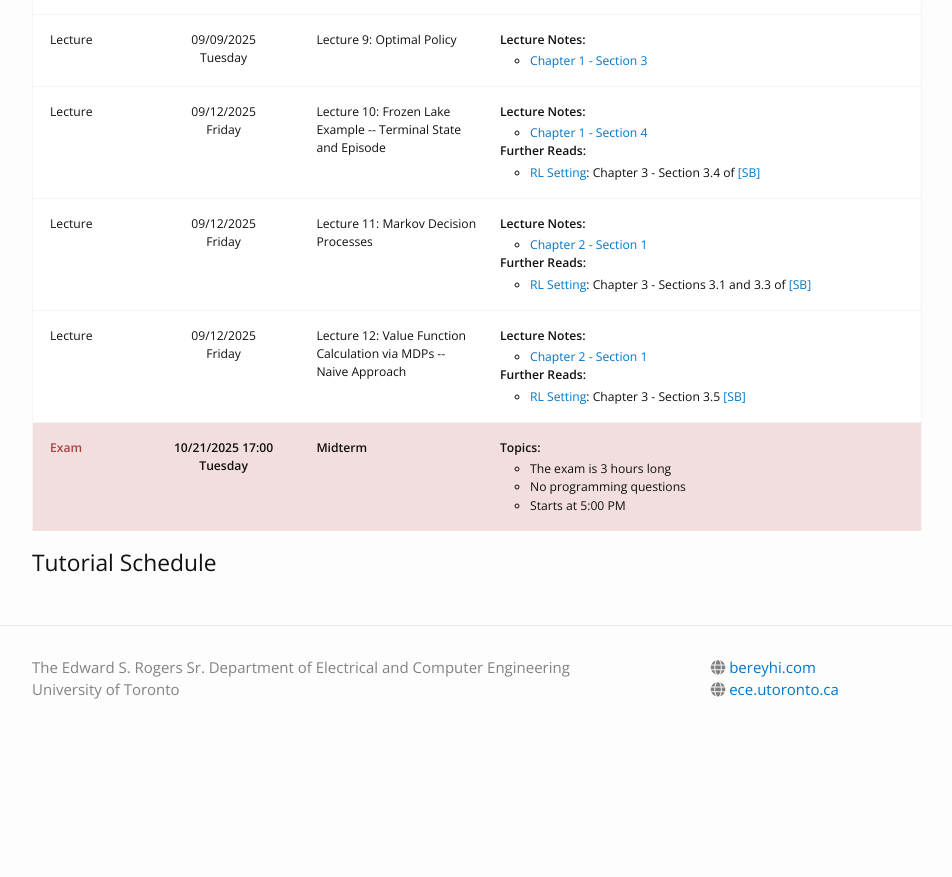
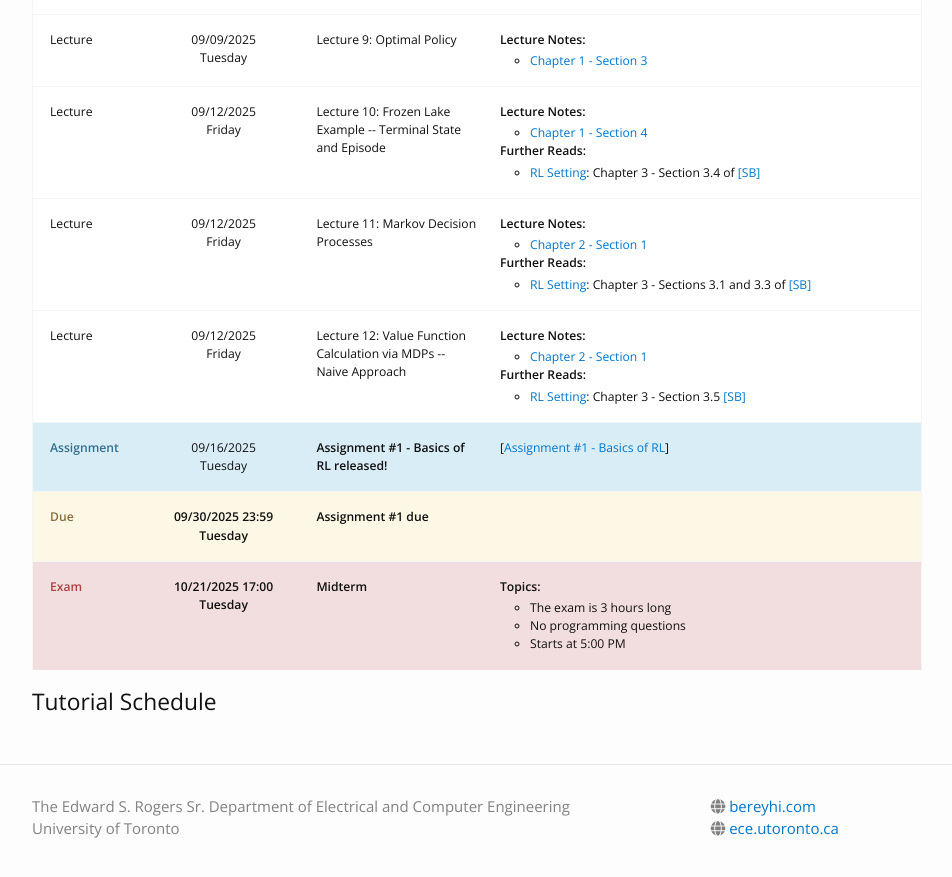
Before and after one commit to bereyhi-courses/rl-utoronto, a Jekyll site: the page built from schedule.md, in a window 1280 px wide and 900 px high, scrolled down 1522 px. Shown: the top 877 px of the window, without its empty margins (163-1115 px from the left). Built offline with Jekyll 4.4.1, drawn with Linux system fonts in a browser that asks for light colours; nearby versions of some CDN libraries; before the commit the page ends 2283 px from its top, so only the background shows below that; some of the changed lines change nothing that is shown.

```diff
--- a/_assignments/01_assignment1.md
+++ b/_assignments/01_assignment1.md
@@ -1,13 +1,13 @@
-<!-- ---
+---
 type: assignment
-date: 2025-05-20T15:00:00-4:00
-title: 'Assignment #1 - Language Modeling'
+date: 2025-09-16T00:00:01
+title: 'Assignment #1 - Basics of RL'
 # pdf:
-link: https://app.crowdmark.com/student/assessments/assignment-1-language-modeling
+link: https://app.crowdmark.com/student/assessments/assignment-1-basics-of-rl
 # solutions: /static_files/assignments/asg_solutions.pdf
 due_event:
     type: due
-    date: 2025-06-05T23:59:59-4:00
+    date: 2025-09-30T23:59:59-4:00
     description: 'Assignment #1 due'
 ---
-Please submit through the [provided Crowdmark link](https://app.crowdmark.com/student/assessments/assignment-1-language-modeling) -->
+Please submit through the [provided Crowdmark link](https://app.crowdmark.com/student/assessments/assignment-1-basics-of-rl)
--- a/assignments.md
+++ b/assignments.md
@@ -12,21 +12,13 @@
 
 As mentioned in the main page, the course will consists of 3 assignment sets. Each assignment includes Written Questions that are to be solved (or briefly answered), and Programming Tasks which are to be implemented in Python.
 
-<!-- ## Assignment Releases
-### Assignment 1: Language Modeling
-- [Assignment 1]({{site.baseurl}}/assignments/01_assignment1) has been posted on _May 20, 2025_
-- Deadline is on __June 5, 2025__ at __11:59 PM EST__
+## Assignment Releases
+### Assignment 1: Basics of RL
+- [Assignment 1]({{site.baseurl}}/assignments/01_assignment1) has been posted on _September 16, 2025_
+- Deadline is on __September 30, 2025__ at __11:59 PM EST__
 - Up to 2 days delay with __10% deduction__ per day
 
-### Assignment 2: Explicit Methods for Generation
-- [Assignment 2]({{site.baseurl}}/assignments/02_assignment2) has been posted on _June 16, 2025_
-- Deadline is on __July 7, 2025__ at __11:59 PM EST__
-- Up to 2 days delay with __10% deduction__ per day
 
-### Assignment 3: Implicit Methods for Generation
-- [Assignment 3]({{site.baseurl}}/assignments/04_assignment3) has been posted on _July 21, 2025_
-- Deadline is on __August 4, 2025__ at __11:59 PM EST__
-- Up to 2 days delay with __10% deduction__ per day -->
 
 ## How to Submit
 We use [Crowdmark](https://crowdmark.com/), which has an easier interface and makes the chance of formatting mistakes less. When submitting, please make sure to follow the instructions below. Note that these instructions are __very important__ for correction and investigation of your submissions. Deviation from these instructions could lead to up to __10% deduction (per item).__
```
